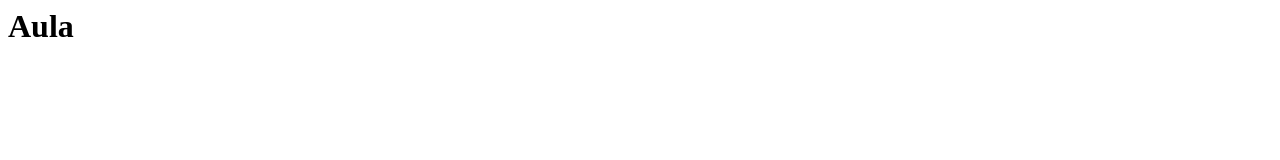
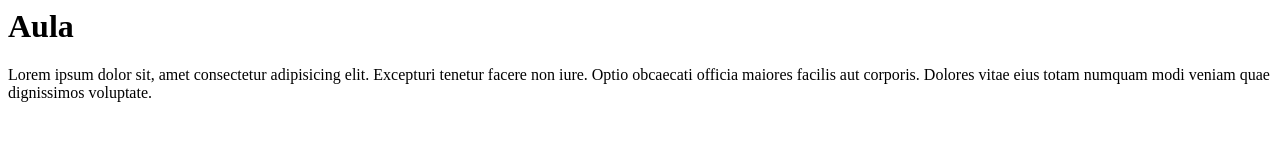
Before and after one commit to letilins/Projeto---12022023, a plain HTML site: page Index.html in a window 1280 px wide. Drawn offline with Linux system fonts and the light colour scheme.

Commit message:
Aula de 12/01

```diff
--- a/Index.html
+++ b/Index.html
@@ -4,5 +4,6 @@
     </head>
     <body>
         <h1> Aula </h1>
+        <p> Lorem ipsum dolor sit, amet consectetur adipisicing elit. Excepturi tenetur facere non iure. Optio obcaecati officia maiores facilis aut corporis. Dolores vitae eius totam numquam modi veniam quae dignissimos voluptate.</p>
     </body>
 </html>
```
